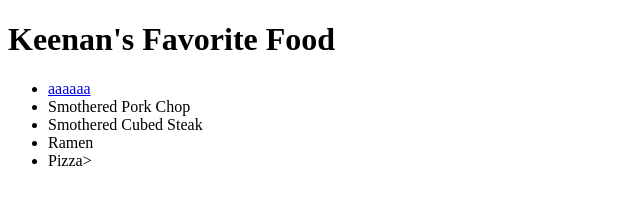
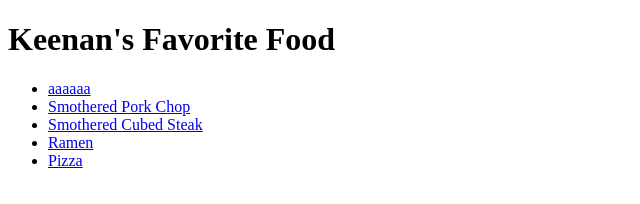
Before and after one commit to KGriffin2016/D1-list, a plain HTML site: page index.html in a window 1280 px wide. Shown: the whole page, without its empty margins (0-640 px from the left). Drawn offline with Linux system fonts and the light colour scheme.

Commit message:
finished deliverable 1

```diff
--- a/index.html
+++ b/index.html
@@ -8,10 +8,10 @@
             <p>
                 <ul>
                     <li><a href="https://insanelygoodrecipes.com/wp-content/uploads/2020/04/Fried_Chicken.webp">aaaaaa</a></li>
-                    <li><a href="https://thestayathomechef.com/wp-content/uploads/2013/12/Smothered-Pork-Chops-3.jpg"></a>Smothered Pork Chop</li>
-                    <li><a href="https://lh3.googleusercontent.com/BtsAE5_s0X9Zso0w035X7uMJfbJGCZQsx9IkUaaDDS3bCETPW-aUWq9kJYbqG0XnUYiXvmV6iQE-BcjwaaV_=w1280-h960-c-rj-v1-e365"></a>Smothered Cubed Steak</li>
-                    <li><a href="https://www.foodandwine.com/thmb/0AXGLeY6dYnY8sEXFqxBa8opDrs=/1500x0/filters:no_upscale():max_bytes(150000):strip_icc()/Tonkotsu-Ramen-FT-BLOG1122-8fe6c12d609a4fd4ab246bea3aae140e.jpg"></a>Ramen</li>
-                    <li><a href="https://cw33.com/wp-content/uploads/sites/8/2022/02/pizza.jpg?w=2560&h=1440&crop=1"></a>Pizza></li>
+                    <li><a href="https://thestayathomechef.com/wp-content/uploads/2013/12/Smothered-Pork-Chops-3.jpg">Smothered Pork Chop</a></li>
+                    <li><a href="https://lh3.googleusercontent.com/BtsAE5_s0X9Zso0w035X7uMJfbJGCZQsx9IkUaaDDS3bCETPW-aUWq9kJYbqG0XnUYiXvmV6iQE-BcjwaaV_=w1280-h960-c-rj-v1-e365">Smothered Cubed Steak</a></li>
+                    <li><a href="https://www.foodandwine.com/thmb/0AXGLeY6dYnY8sEXFqxBa8opDrs=/1500x0/filters:no_upscale():max_bytes(150000):strip_icc()/Tonkotsu-Ramen-FT-BLOG1122-8fe6c12d609a4fd4ab246bea3aae140e.jpg">Ramen</a></li>
+                    <li><a href="https://cw33.com/wp-content/uploads/sites/8/2022/02/pizza.jpg?w=2560&h=1440&crop=1">Pizza</a></li>
                 </ul>
             </P>
     </body>
```
